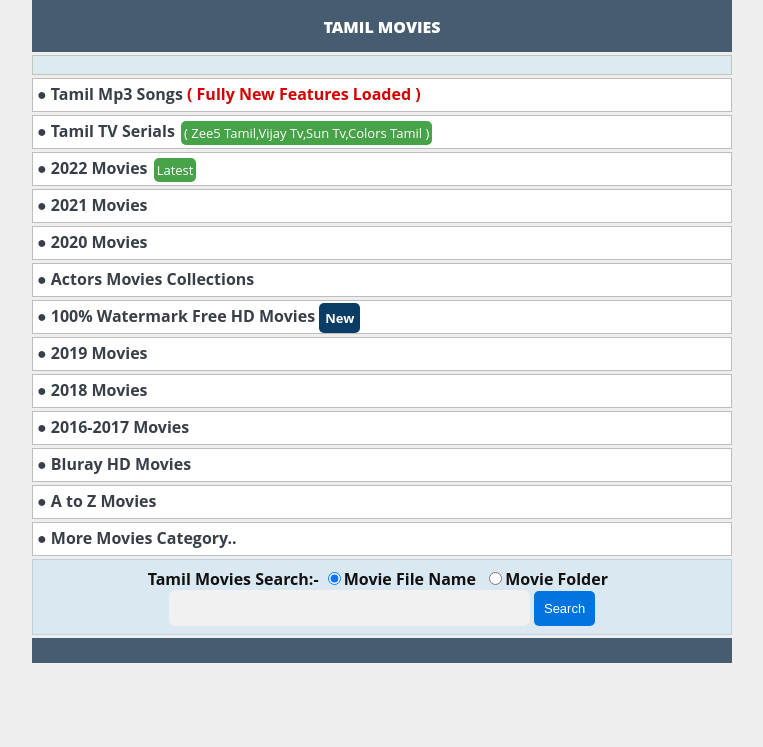
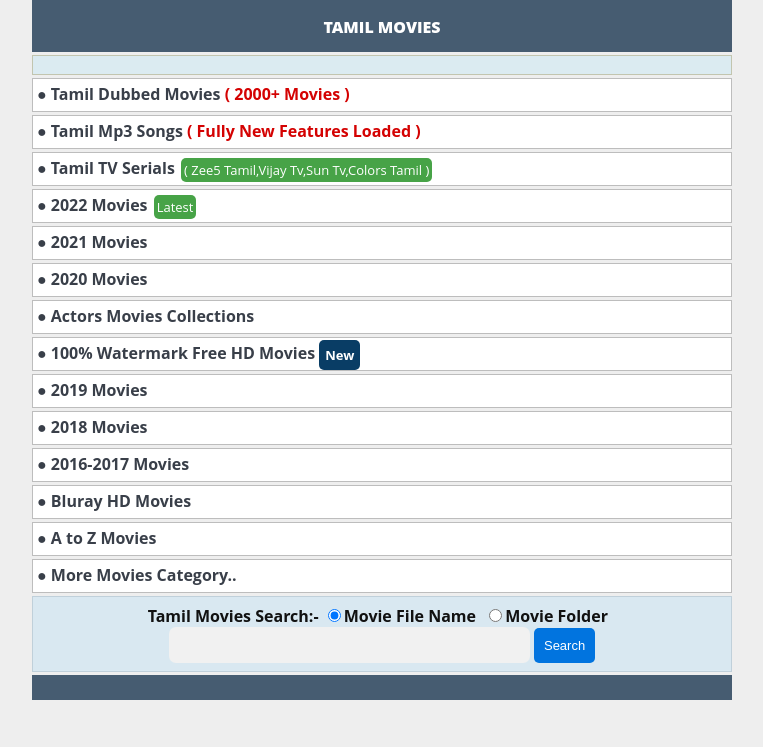
Before and after one commit to varun12370/Movies, a plain HTML site: page index.html in a window 1280 px wide. Shown: the whole page, without its empty margins (258-1021 px from the left). Drawn offline with Linux system fonts and the light colour scheme.

Commit message:
Update index.html

```diff
--- a/index.html
+++ b/index.html
@@ -31,6 +31,7 @@
 <div class="head-nav">
 
 </div>
+<div class="link"><a href="http://tamildubbed.site">&#9679; <b>Tamil Dubbed Movies <font color ="#D40202"> ( 2000+ Movies )</font></a> </div>
 
 <div class="link"><a href="http://isaiaruvi.live">&#9679; <b>Tamil Mp3 Songs <font color ="#D40202"> ( Fully New Features Loaded )</font></a> </div>
 
```
